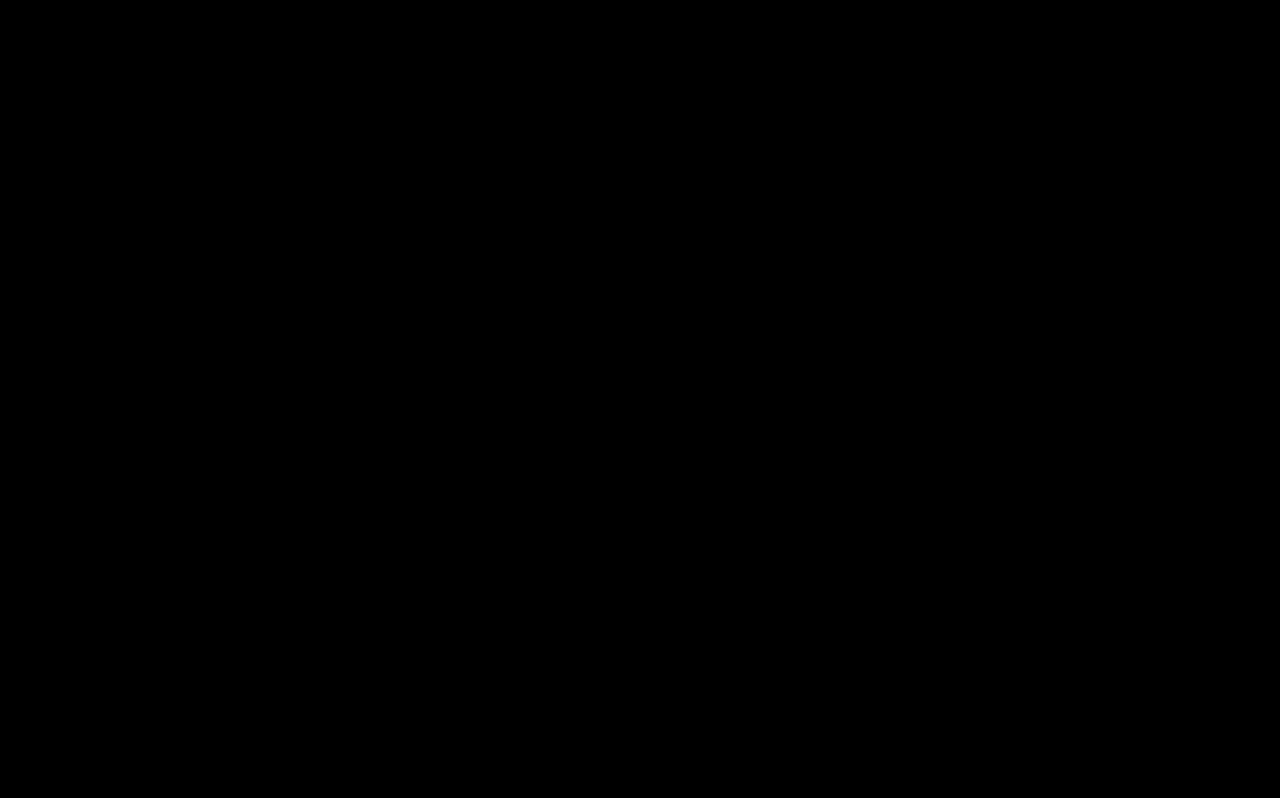
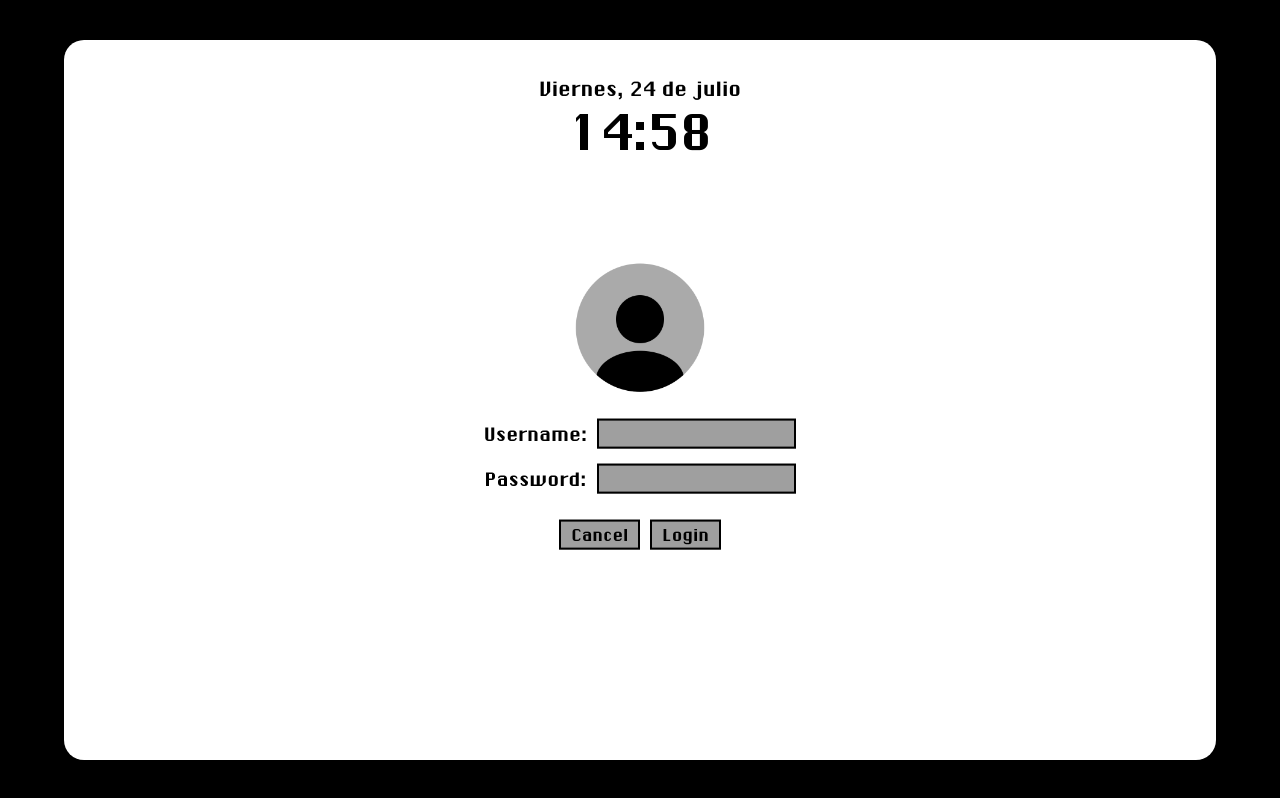
Before and after one commit to benkraco/blog, a React (Vite) app in the folder frontend/: page /login in a window 1280 px wide. Built offline with nearby package versions, Linux system fonts and the light colour scheme; no server answers.

Commit message:
Login frontend + Logout backend

```diff
--- a/frontend/src/App.jsx
+++ b/frontend/src/App.jsx
@@ -1,6 +1,7 @@
 import { BrowserRouter, Routes, Route } from "react-router-dom";
 
 import Layout from "./components/layout/Layout";
+import LayoutLogin from "./components/layout/LayoutLogin";
 
 import Home from "./pages/Home";
 import Post from "./pages/Post";
@@ -15,7 +16,9 @@ function App() {
           <Route path="/post/:slug" element={<Post />} />
         </Route>
 
-        <Route path="/login" element={<Login />} />
+        <Route element={<LayoutLogin />}>
+          <Route path="/login" element={<Login />} />
+        </Route>
       </Routes>
     </BrowserRouter>
   );
--- a/frontend/src/components/layout/Header.jsx
+++ b/frontend/src/components/layout/Header.jsx
@@ -1,6 +1,18 @@
 import "../../style.css";
+import { Link } from "react-router-dom";
+import useAuth from "../../hooks/useAuth";
 
 function Header() {
+  const { isAuthenticated, logout } = useAuth();
+
+  const handleLogout = async () => {
+    try {
+      await logout();
+    } catch (error) {
+      console.error("Error al cerrar sesión:", error);
+    }
+  };
+
   return (
     <header>
       <img src="../../../public/img/icon.png" alt="Logo" />
@@ -8,18 +20,34 @@ function Header() {
       <nav>
         <ul>
           <li>
-            <a href="">Blog</a>
+            <Link to="/">Blog</Link>
           </li>
           <li>
-            <a href="">Portfolio</a>
+            <a
+              href="https://benkraco.com"
+              target="_blank"
+              rel="noopener noreferrer"
+            >
+              Portfolio
+            </a>
           </li>
           <li>
-            <a href="https://github.com/benkraco/blog" target="_blank" rel="noopener noreferrer">GitHub</a>
+            <a
+              href="https://github.com/benkraco/blog"
+              target="_blank"
+              rel="noopener noreferrer"
+            >
+              GitHub
+            </a>
           </li>
         </ul>
       </nav>
 
-      <a href="">Login</a>
+      {isAuthenticated ? (
+        <button onClick={handleLogout}>Logout</button>
+      ) : (
+        <Link to="/login">Login</Link>
+      )}
     </header>
   );
 }
--- a/frontend/src/components/layout/Layout.jsx
+++ b/frontend/src/components/layout/Layout.jsx
@@ -1,20 +1,20 @@
-import Header from './Header'
-import Footer from './Footer'
+import Header from "./Header";
+import Footer from "./Footer";
 import { Outlet } from "react-router-dom";
-import '../../style.css'
+import "../../style.css";
 
 function Layout() {
   return (
-        <div className='layout'>
+    <div className="layout">
       <Header />
 
-            <main>
+      <main className="layoutMain">
         <Outlet />
       </main>
 
       <Footer />
     </div>
-    )
+  );
 }
 
-export default Layout
+export default Layout;
--- /dev/null
+++ b/frontend/src/components/layout/LayoutLogin.jsx
@@ -0,0 +1,14 @@
+import { Outlet } from "react-router-dom";
+import "../../style.css";
+
+function LayoutLogin() {
+  return (
+    <div className="layout layoutLogin">
+      <main className="loginMain">
+        <Outlet />
+      </main>
+    </div>
+  );
+}
+
+export default LayoutLogin;
--- a/frontend/src/context/AuthContext.jsx
+++ b/frontend/src/context/AuthContext.jsx
@@ -0,0 +1,39 @@
+import { createContext, useContext, useState } from "react";
+import * as authService from "../services/authApi";
+
+const AuthContext = createContext(null);
+
+export function AuthProvider({ children }) {
+  const [user, setUser] = useState(null);
+
+  const isAuthenticated = user !== null;
+
+  const login = async (username, password) => {
+    await authService.login(username, password);
+
+    setUser({ username });
+  };
+
+  const logout = async () => {
+    await authService.logout();
+
+    setUser(null);
+  };
+
+  return (
+    <AuthContext.Provider
+      value={{
+        user,
+        isAuthenticated,
+        login,
+        logout,
+      }}
+    >
+      {children}
+    </AuthContext.Provider>
+  );
+}
+
+export function useAuthContext() {
+  return useContext(AuthContext);
+}
--- /dev/null
+++ b/frontend/src/hooks/useAuth.js
@@ -0,0 +1,5 @@
+import { useAuthContext } from "../context/AuthContext";
+
+export default function useAuth() {
+  return useAuthContext();
+}
--- a/frontend/src/main.jsx
+++ b/frontend/src/main.jsx
@@ -1,9 +1,12 @@
-import { StrictMode } from 'react'
-import { createRoot } from 'react-dom/client'
-import App from './App.jsx'
+import { StrictMode } from "react";
+import { createRoot } from "react-dom/client";
+import App from "./App.jsx";
+import { AuthProvider } from "./context/AuthContext.jsx";
 
-createRoot(document.getElementById('root')).render(
+createRoot(document.getElementById("root")).render(
   <StrictMode>
-    <App />
+    <AuthProvider>
+      <App />
+    </AuthProvider>
   </StrictMode>,
-)
+);
--- a/frontend/src/pages/Login.jsx
+++ b/frontend/src/pages/Login.jsx
@@ -1,12 +1,98 @@
 import PageTitle from "../components/ui/PageTitle";
+import { useState, useEffect } from "react";
+import IconUser from "../assets/IconUser.png";
+import { Link, useNavigate } from "react-router-dom";
+import useAuth from "../hooks/useAuth";
+import ErrorMessage from "../components/ui/Error";
 
 function Login() {
+  const navigate = useNavigate();
+  const { login } = useAuth();
+
+  const [username, setUsername] = useState("");
+  const [password, setPassword] = useState("");
+
+  const [error, setError] = useState("");
+
+  const [date, setDate] = useState(new Date());
+
+  useEffect(() => {
+    const interval = setInterval(() => {
+      setDate(new Date());
+    }, 1000);
+
+    return () => clearInterval(interval);
+  }, []);
+
+  const day = date
+    .toLocaleDateString("es-AR", {
+      weekday: "long",
+      month: "long",
+      day: "numeric",
+    })
+    .replace(/^./, (letter) => letter.toUpperCase());
+
+  const time = date.toLocaleTimeString("en-US", {
+    hour: "2-digit",
+    minute: "2-digit",
+    hour12: false,
+  });
+
+  const handleSubmit = async (event) => {
+    event.preventDefault();
+
+    setError("");
+
+    try {
+      await login(username, password);
+
+      navigate("/");
+    } catch (error) {
+      console.error(error);
+
+      setError("Usuario o contraseña incorrectos.");
+    }
+  };
+
   return (
     <>
       <PageTitle title="Login" />
-      <div>
-        <p>Hola este es el login</p>
-      </div>
+
+      <section className="loginTime">
+        <p>{day}</p>
+        <p>{time}</p>
+      </section>
+
+      <form className="loginForm" onSubmit={handleSubmit}>
+        <img src={IconUser} alt="" />
+
+        <div className="loginInputs">
+          <p>Username:</p>
+          <input
+            type="text"
+            value={username}
+            onChange={(event) => setUsername(event.target.value)}
+          />
+        </div>
+
+        <div className="loginInputs">
+          <p>Password:</p>
+          <input
+            type="password"
+            value={password}
+            onChange={(event) => setPassword(event.target.value)}
+          />
+        </div>
+
+        {error && <ErrorMessage message={error}/>}
+
+        <div className="loginButtons">
+          <Link to="/" className="loginCancel">
+            Cancel
+          </Link>
+          <input type="submit" value="Login" />
+        </div>
+      </form>
     </>
   );
 }
--- a/frontend/src/services/api.js
+++ b/frontend/src/services/api.js
@@ -18,5 +18,7 @@ export async function apiFetch(endpoint, options = {}) {
         return null;
     }
 
-    return await response.json();
+    const text = await response.text();
+
+    return text ? JSON.parse(text) : null;
 }
--- /dev/null
+++ b/frontend/src/services/authApi.js
@@ -0,0 +1,17 @@
+import { apiFetch } from "./api";
+
+export async function login(username, password) {
+    await apiFetch("/api/auth/login", {
+        method: "POST",
+        body: JSON.stringify({
+            username,
+            password,
+        }),
+    });
+}
+
+export async function logout() {
+    await apiFetch("/api/auth/logout", {
+        method: "POST",
+    });
+}
--- a/frontend/src/style.css
+++ b/frontend/src/style.css
@@ -68,11 +68,24 @@ header>a {
   margin-left: auto;
 }
 
-main {
+header button {
+  margin-left: auto;
+  font-family: 'Chicago';
+  font-size: x-large;
+  border: none;
+  background: none;
+}
+
+header button:hover {
+  cursor: pointer;
+  text-decoration: underline;
+}
+
+.layoutMain {
   display: flex;
   justify-content: center;
+  min-height: 0;
   padding: 4% 5%;
-  min-height: 0;
   background-color: #9f9f9f;
   background-image: radial-gradient(#6b6b6b 1px, transparent 1px);
   background-size: 5px 5px;
@@ -163,6 +176,94 @@ main {
   margin-top: 1%;
 }
 
+.layoutLogin {
+  grid-template-rows: minmax(0, 1fr);
+}
+
+.loginMain {
+  position: relative;
+  min-height: 0;
+}
+
+.loginTime {
+  position: absolute;
+  top: 5%;
+  left: 50%;
+  transform: translateX(-50%);
+  text-align: center;
+}
+
+.loginTime p {
+  margin: 0;
+}
+
+.loginTime p:first-child {
+  font-size: 1.2rem;
+}
+
+.loginTime p:last-child {
+  font-size: 3rem;
+}
+
+.loginForm {
+  position: absolute;
+  top: 50%;
+  left: 50%;
+  transform: translate(-50%, -50%);
+  text-align: center;
+}
+
+.loginForm div {
+  display: flex;
+  justify-content: center;
+  align-items: center;
+}
+
+.loginForm input,
+.loginCancel {
+  box-sizing: border-box;
+  height: 30px;
+  font-family: "Chicago";
+  font-size: 16px;
+  background-color: #9f9f9f;
+  border: 2px solid black;
+  padding: 0 10px;
+  text-decoration: none;
+  color: black;
+  display: flex;
+  align-items: center;
+  justify-content: center;
+}
+
+.loginButtons {
+  display: flex;
+  gap: 10px;
+  margin-top: 5%;
+}
+
+.loginForm input[type="submit"],
+.loginCancel {
+  cursor: pointer;
+}
+
+.loginInputs {
+  margin-bottom: 3%;
+}
+
+.loginInputs input {
+  padding: 3px;
+}
+
+.loginForm p {
+  margin-right: 2%;
+  font-size: large;
+}
+
+.loginForm img {
+  width: 30%;
+  margin-bottom: 2%;
+}
+
 footer {
   background-color: #D8D7D5;
   width: 100%;
```
Also changed, not shown: frontend/src/assets/IconUser.png (added), 1 other file (tests, documents, lock files or other folders). Lines whose indentation alone changed are shown as unchanged.
